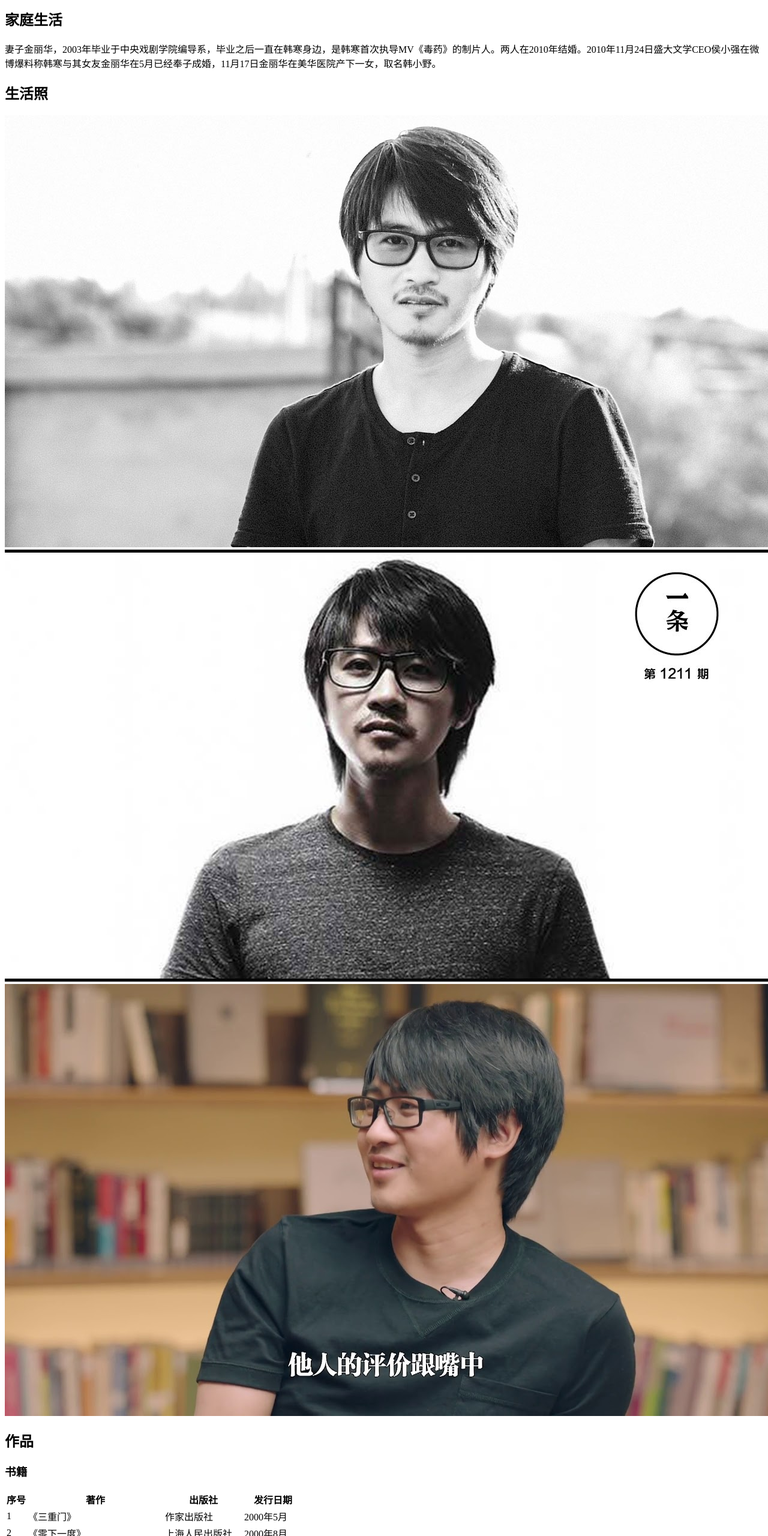
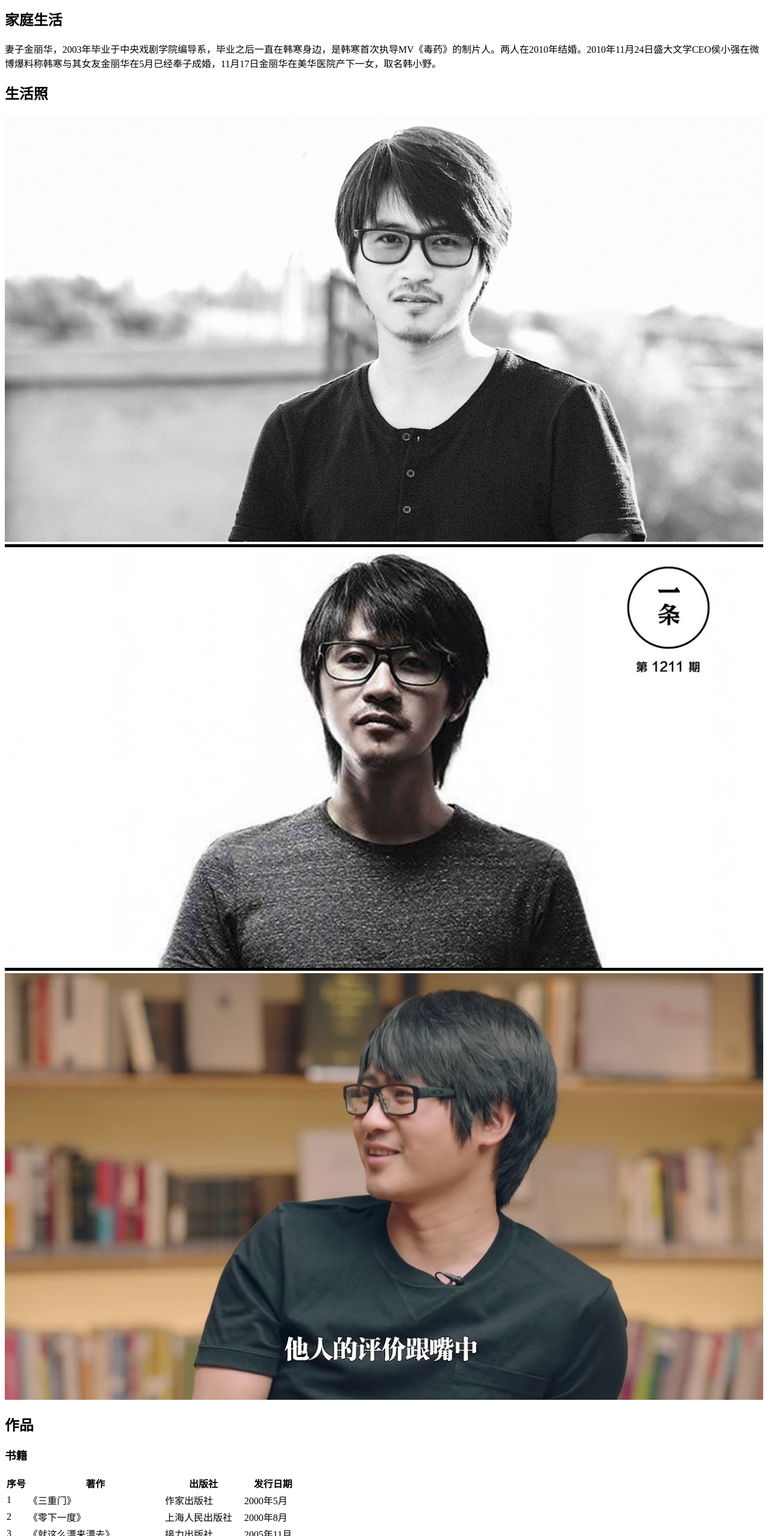
Before and after one commit to Byakuyako/Byakuyako.github.io, a plain HTML site: page intro-hanhan/index.html in a window 1280 px wide. Shown: the part 2136-4696 px from the top of the page at 60% size. Drawn offline with Linux system fonts and the light colour scheme.

Commit message:
修复bug, 做手机端适配

```diff
--- a/intro-hanhan/index.html
+++ b/intro-hanhan/index.html
@@ -1,10 +1,16 @@
 <!DOCTYPE html>
 <html lang="zh-CN">
-
   <head>
     <meta charset="UTF-8" />
-  <meta name="viewport"
-    content="width=device-width, initial-scale=1.0, minimum-scale=1.0, maximum-scale=1.0, user-scalable=no">
+    <meta
+      name="viewport"
+      content="width=device-width, initial-scale=1.0, minimum-scale=1.0, maximum-scale=1.0, user-scalable=no"
+    />
+    <style>
+      img {
+        max-width: 100%;
+      }
+    </style>
     <title>韩寒</title>
   </head>
 
@@ -128,17 +134,17 @@
     <h2 id="picture">生活照</h2>
     <div>
       <a href="image/1.jpg" target="_blank">
-      <img max-width="100%" src="image/1.jpg" alt="图一">
+        <img src="image/1.jpg" alt="图一" />
       </a>
     </div>
     <div>
       <a href="image/2.jpg" target="_blank">
-      <img max-width="100%" src="image/2.jpg" alt="图二">
+        <img src="image/2.jpg" alt="图二" />
       </a>
     </div>
     <div>
       <a href="image/3.jpg" target="_blank">
-      <img max-width="100%" src="image/3.jpg" alt="图三">
+        <img src="image/3.jpg" alt="图三" />
       </a>
     </div>
 
@@ -194,5 +200,4 @@
       <span>资料来源: 维基百科 </span>
     </footer>
   </body>
-
 </html>
```
Lines whose indentation alone changed are shown as unchanged.
